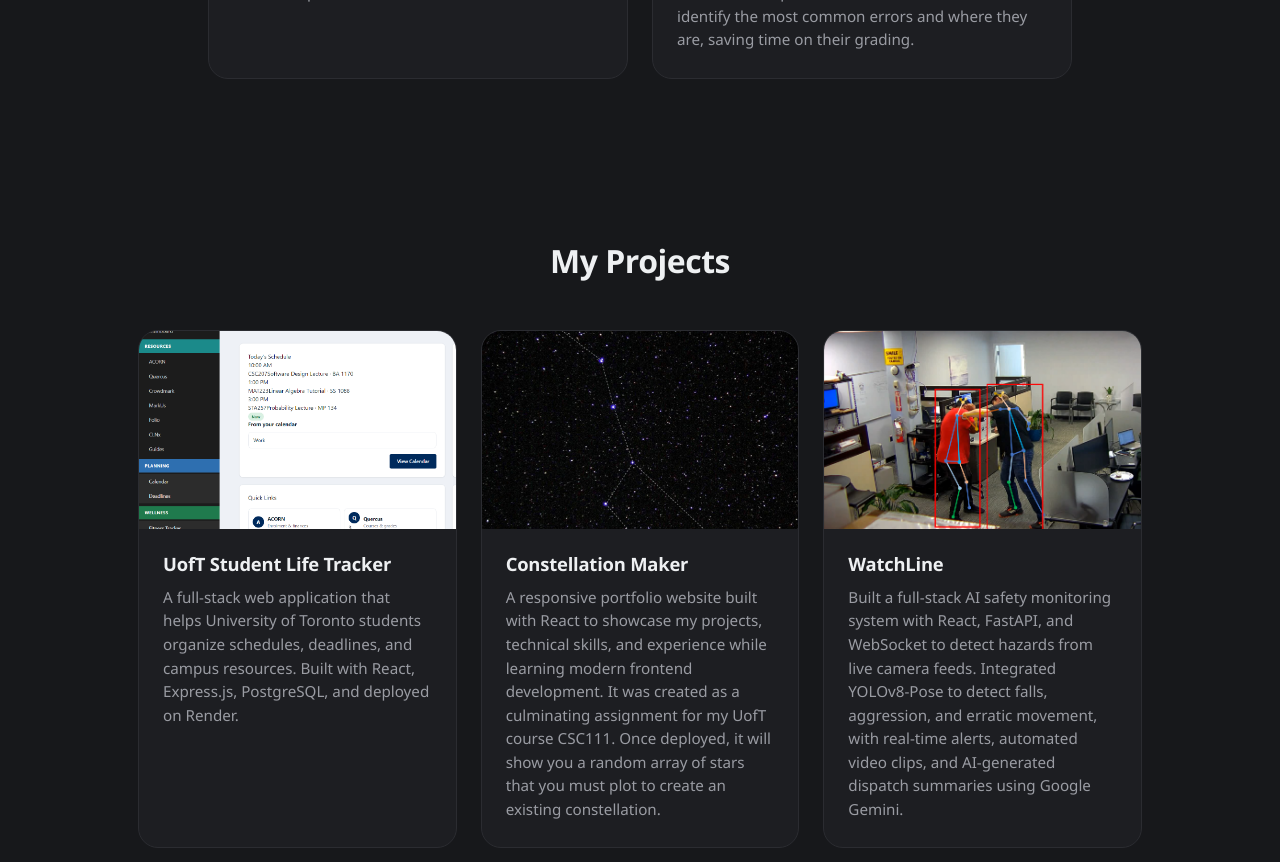
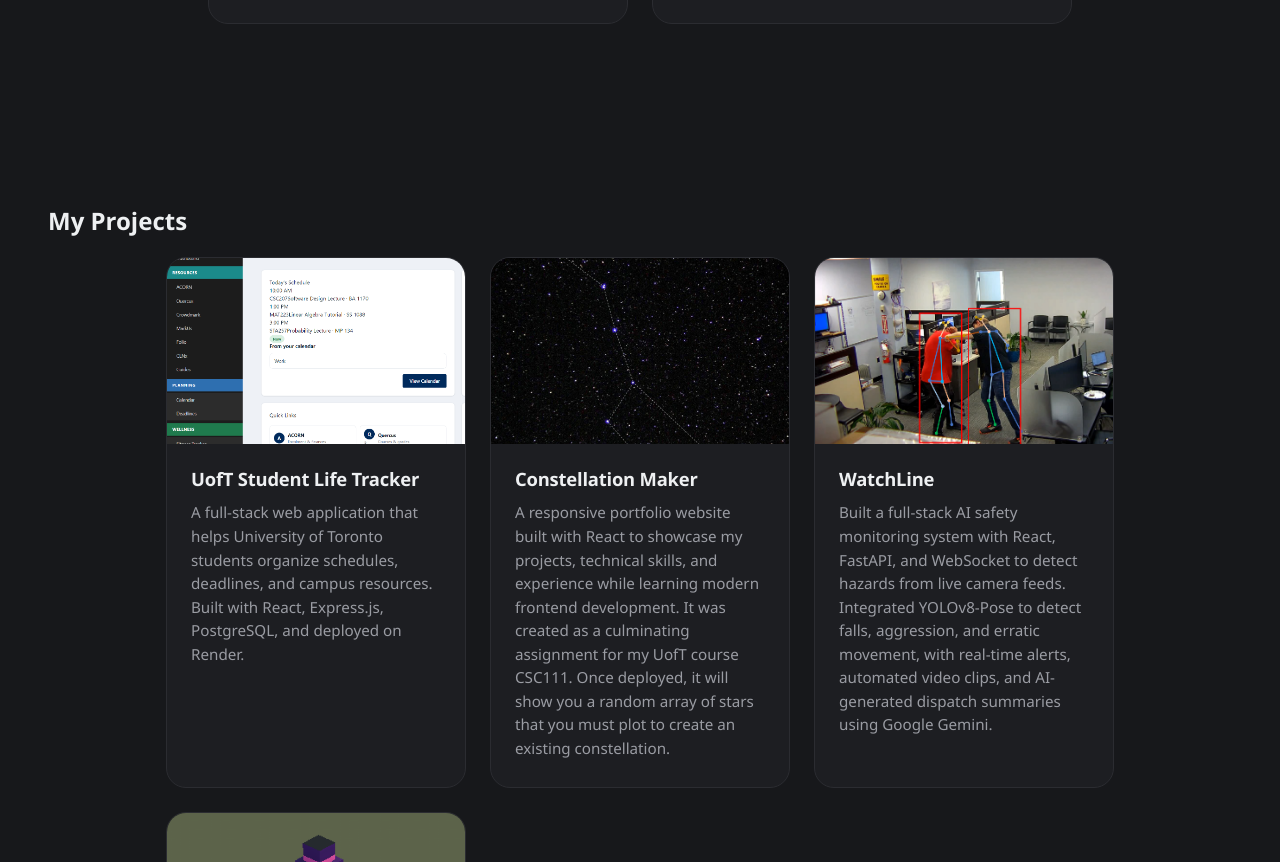
Before and after one commit to MinsungKxm/Personal-Portfolio, a React (Vite) app: page / in a window 1280 px wide. Shown: the part 3320-4182 px from the top of the page. Built offline with nearby package versions, Linux system fonts and the light colour scheme.

Commit message:
Fixed the panel layouts for Projects section

```diff
--- a/src/App.css
+++ b/src/App.css
@@ -204,8 +204,12 @@ section {
     border-right-color: var(--border);
   }
 }
+.projects {
+  padding: 60px 48px 100px;
+  max-width: 1500px;
+  margin: 0 auto;
+}
 
-.projects,
 .experience,
 .education {
   padding: 60px 48px 100px;
@@ -213,25 +217,13 @@ section {
   margin: 0 auto;
 }
 
-.projects-heading {
-  text-align: center;
-  font-size: 2rem;
-  font-weight: 800;
-  letter-spacing: -0.5px;
-  margin: 0 0 48px;
-}
-
 .projects-grid {
   display: grid;
-  grid-template-columns: repeat(3, minmax(0, 1fr));
+  grid-template-columns: repeat(auto-fit, minmax(250px, 300px));
+  justify-content: center;
   gap: 24px;
 }
 
-@media (max-width: 900px) {
-  .projects-grid {
-    grid-template-columns: 1fr;
-  }
-}
 
 .education-grid {
   grid-template-columns: 1fr;
```
